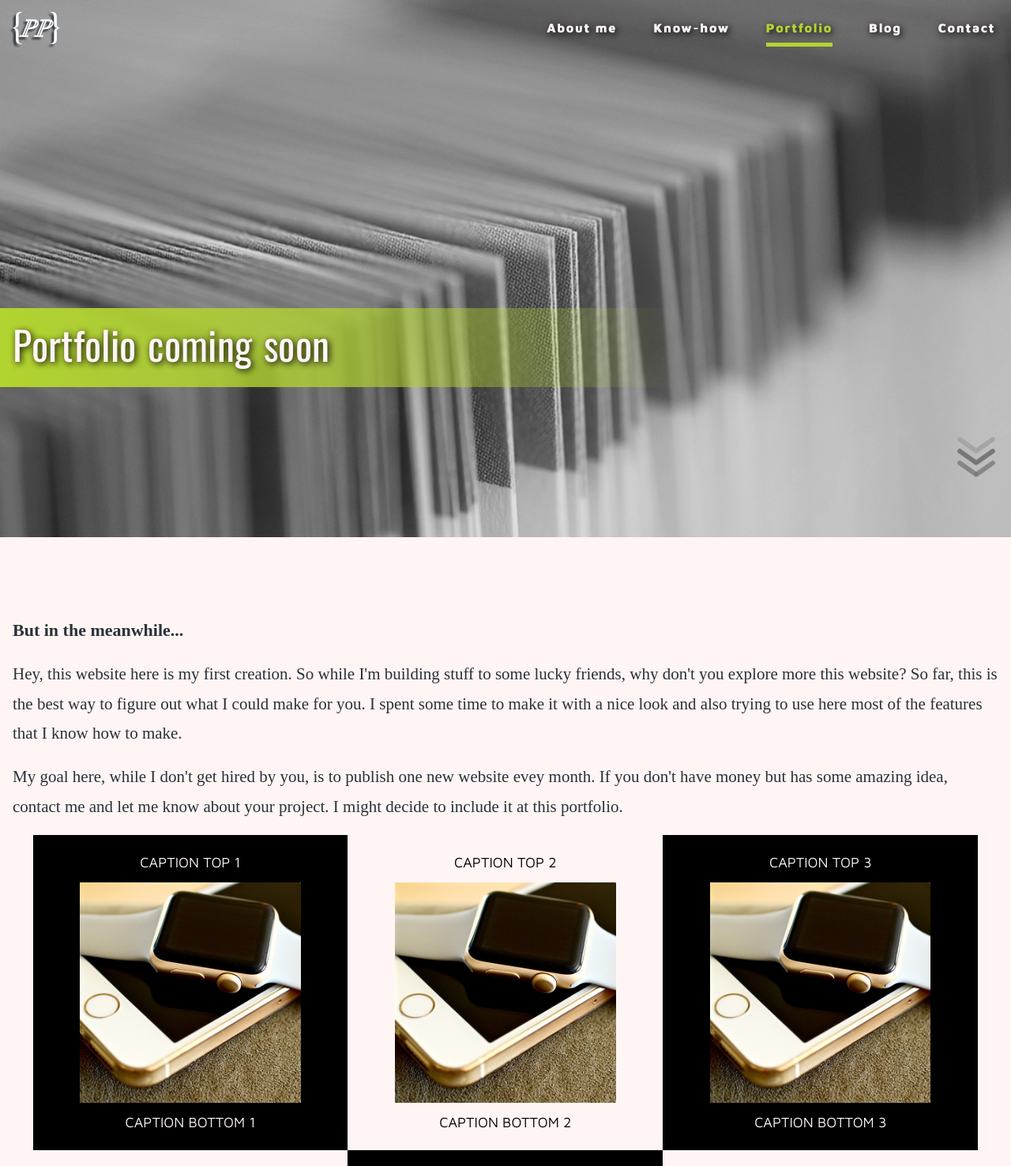
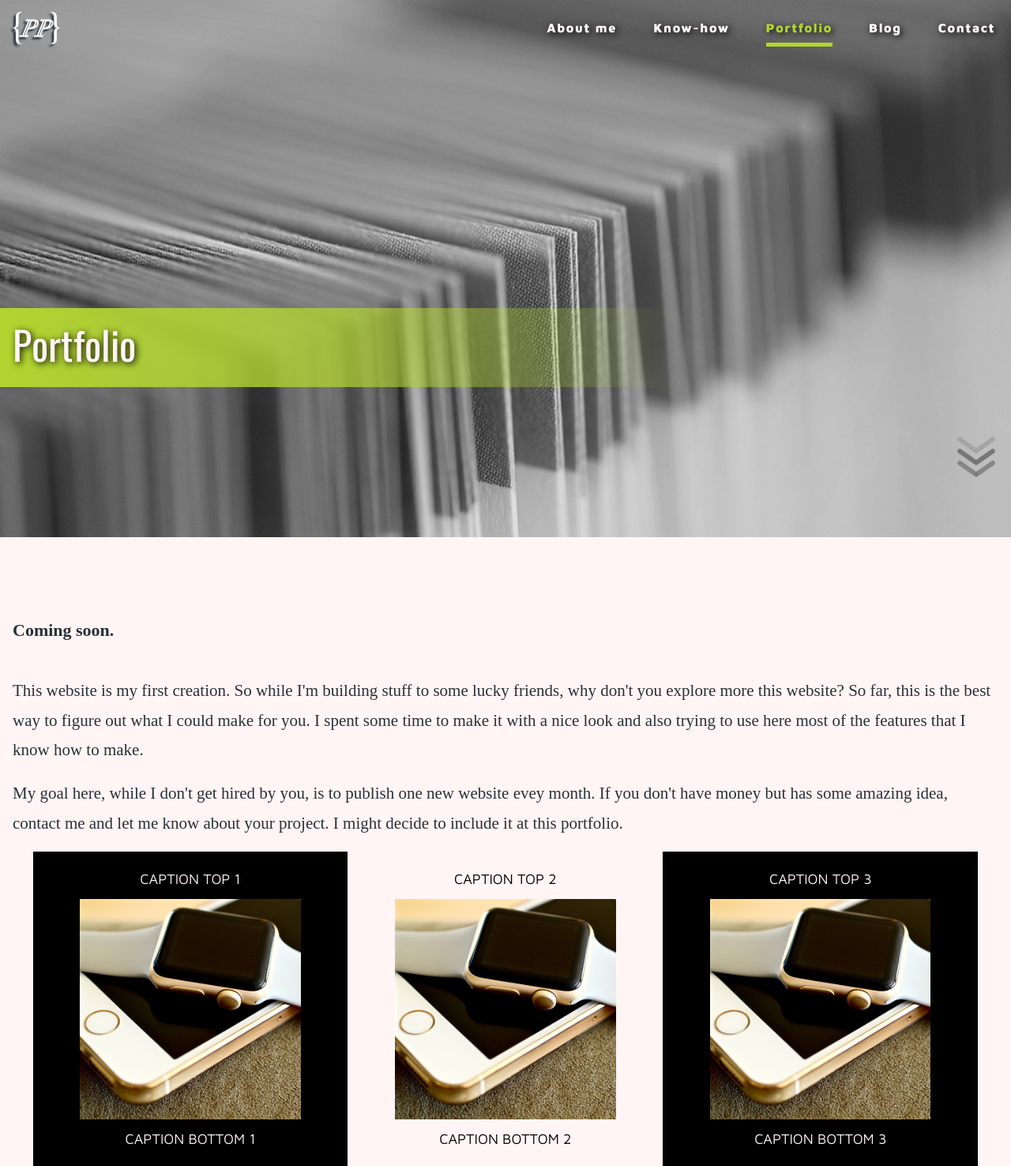
Before and after one commit to pamplonapaulo/portfolio, a PHP site: page /pages/portfolio.html in a window 1280 px wide. Shown: the top 1476 px of the page at 79% size. Run offline with PHP 8.4, Linux system fonts and the light colour scheme; some web fonts are replaced.

Commit message:
more fixing

```diff
--- a/css/style.css
+++ b/css/style.css
@@ -1083,7 +1083,7 @@ main.main-content {
     margin: .8em 16px;
     font-weight: 800; }
   main.main-content h2:first-of-type {
-    padding-top: 1.5em; }
+    padding-top: 1.8em; }
     @media only screen and (min-width: 768px) {
       main.main-content h2:first-of-type {
         padding-top: 1em; } }
@@ -1093,6 +1093,11 @@ main.main-content {
     line-height: 1.8;
     color: #2a3138;
     margin: .8em 16px; }
+  main.main-content p:first-of-type {
+    padding-top: 1.5em; }
+    @media only screen and (min-width: 768px) {
+      main.main-content p:first-of-type {
+        padding-top: 1em; } }
   @media only screen and (min-width: 768px) {
     main.main-content {
       margin-top: 470px; } }
--- a/pages/portfolio.html
+++ b/pages/portfolio.html
@@ -65,7 +65,7 @@
         <article class="headerSection">
             <div class="headerWrap">
                <div class="main-content container-lg">
-                   <h6>Portfolio coming soon</h6>
+                   <h6>Portfolio</h6>
                </div>
             </div>
         </article>
@@ -85,9 +85,9 @@
         </div>
        </a>
 
-        <h2>But in the meanwhile...</h2>
+        <h2>Coming soon.</h2>
 
-        <p>Hey, this website here is my first creation. So while I'm building stuff to some lucky friends, why don't you explore more this website? So far, this is the best way to figure out what I could make for you. I spent some time to make it with a nice look and also trying to use here most of the features that I know how to make.</p>
+        <p>This website is my first creation. So while I'm building stuff to some lucky friends, why don't you explore more this website? So far, this is the best way to figure out what I could make for you. I spent some time to make it with a nice look and also trying to use here most of the features that I know how to make.</p>
 
         <p>My goal here, while I don't get hired by you, is to publish one new website evey month. If you don't have money but has some amazing idea, contact me and let me know about your project. I might decide to include it at this portfolio.</p>
 
--- a/scss/style.scss
+++ b/scss/style.scss
@@ -1244,11 +1244,10 @@ main.main-content {
     }
 
     h2:first-of-type  {
-        padding-top: 1.5em;
+        padding-top: 1.8em;
 
         @include MQ(M) {
             padding-top: 1em;
-
         }
     }
 
@@ -1259,6 +1258,14 @@ main.main-content {
 		color: darken($color-black, 1);
 		margin: .8em 16px;
 	}
+
+    p:first-of-type {
+        padding-top: 1.5em;
+
+        @include MQ(M) {
+            padding-top: 1em;
+        }
+    }
 
     @include MQ(M) {
         margin-top: 470px;
```
Also changed, not shown: scss/style.css (+78 -71 lines), 2 other files.
